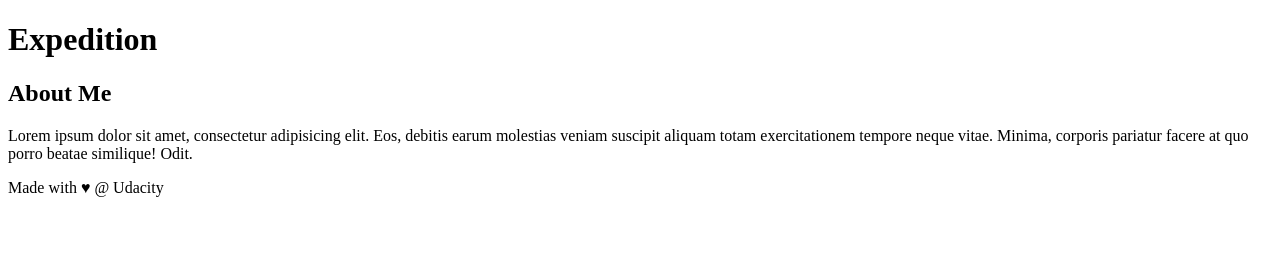
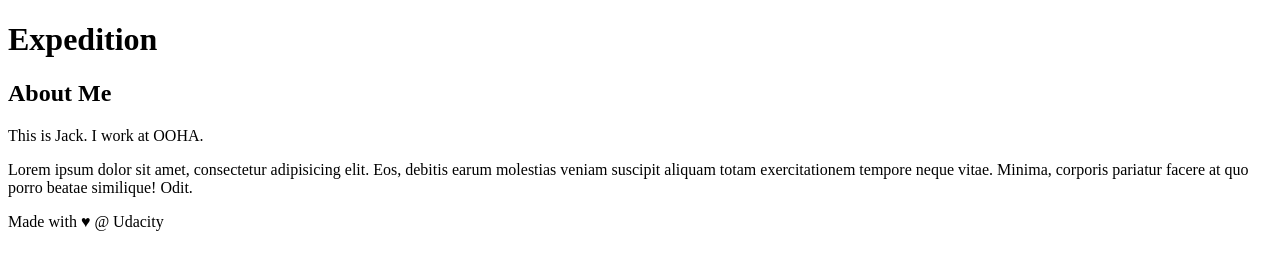
Before and after one commit to baboola/git-training, a plain HTML site: page index.html in a window 1280 px wide. Drawn offline with Linux system fonts and the light colour scheme.

Commit message:
Add content to 'About Me'

```diff
--- a/index.html
+++ b/index.html
@@ -21,7 +21,7 @@
     <!-- start of new content -->
 <aside>
     <h2>About Me</h2>
-
+<p>This is Jack.  I work at OOHA.</p>
     <p>Lorem ipsum dolor sit amet, consectetur adipisicing elit. Eos, debitis earum molestias veniam suscipit aliquam totam exercitationem tempore neque vitae. Minima, corporis pariatur facere at quo porro beatae similique! Odit.</p>
 </aside>
 <!-- end of new content -->
```
